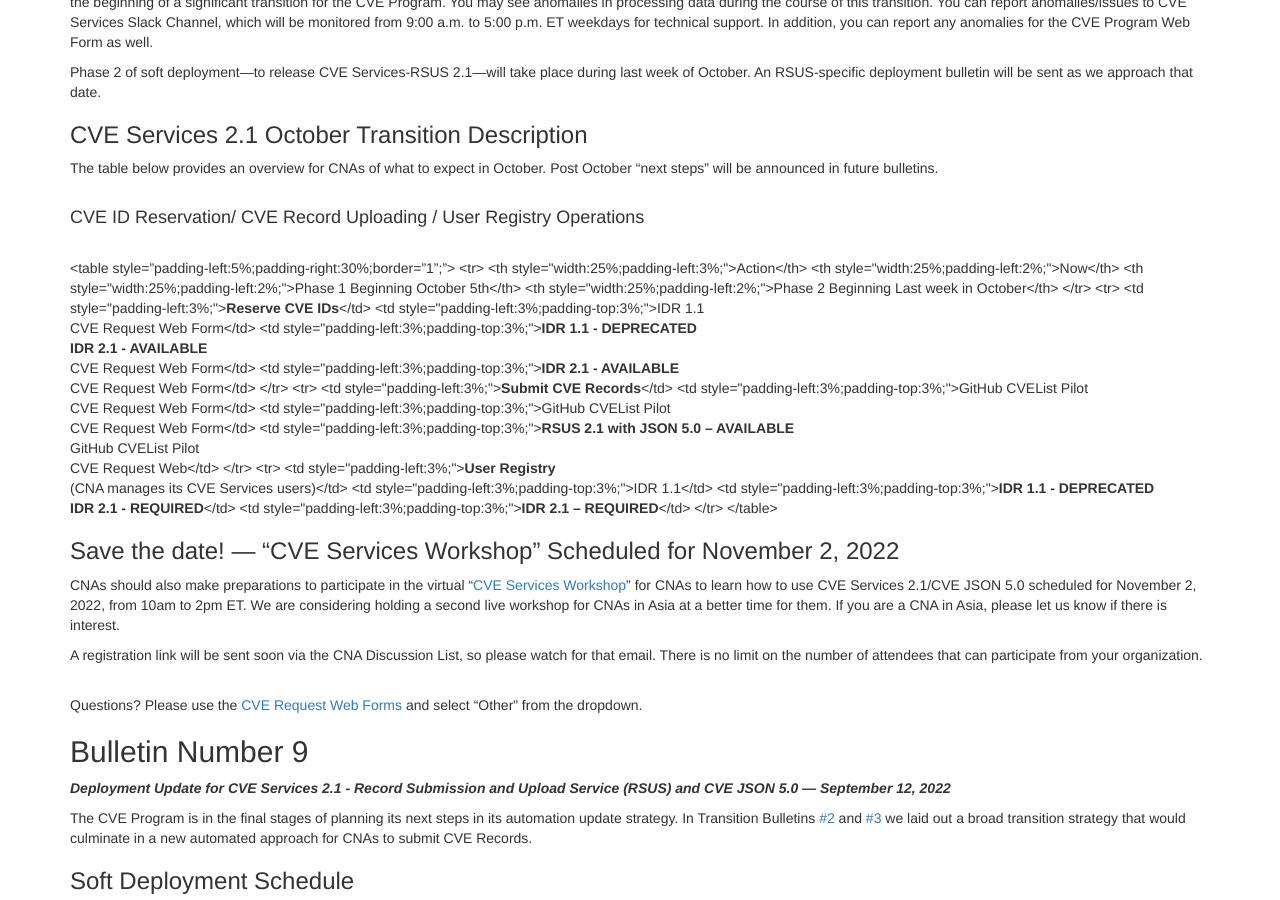
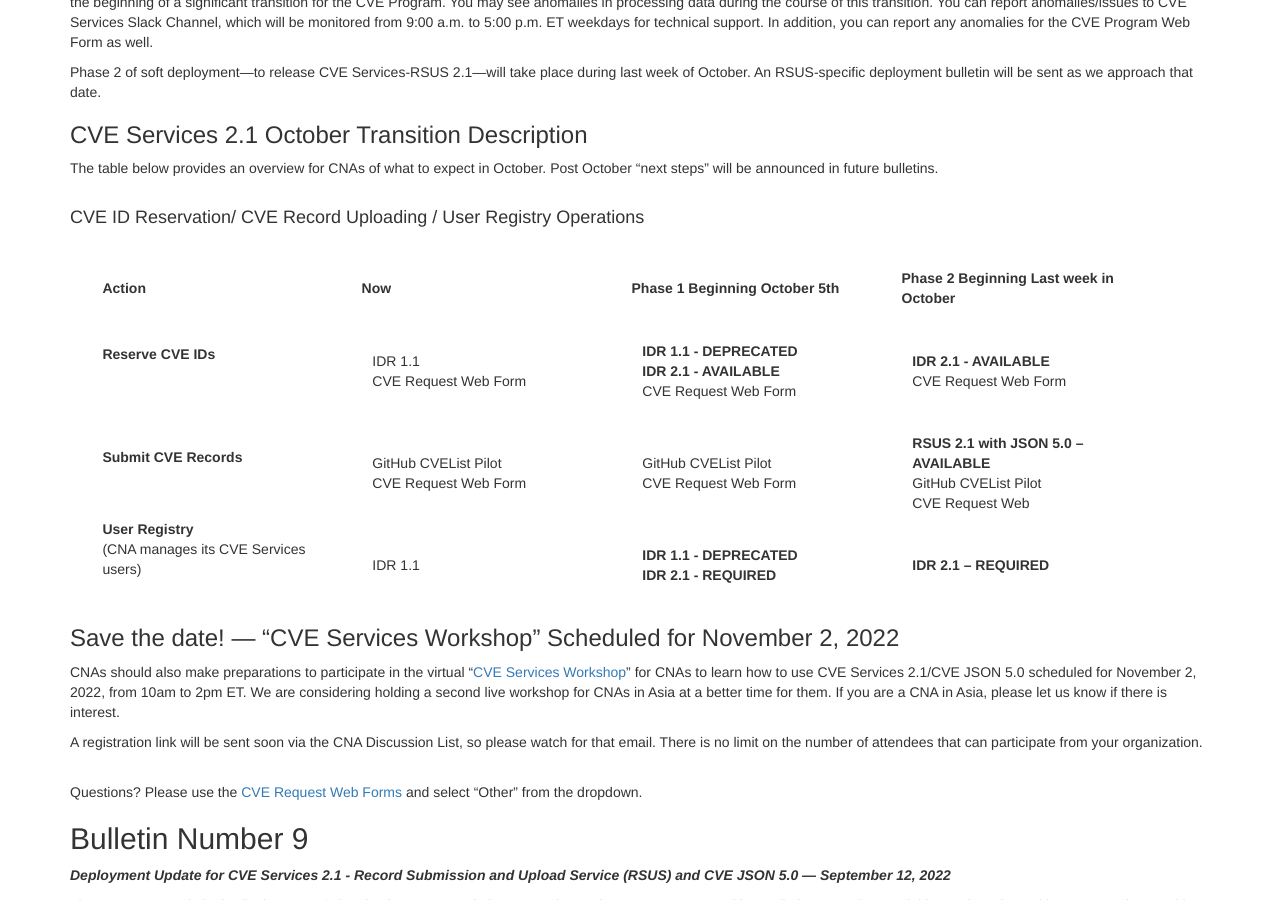
Before and after one commit to CVEProject/cveproject.github.io, a Jekyll site: the page built from automation-transition.md, in a window 1280 px wide and 900 px high, scrolled down 915 px. Built offline with Jekyll 4.4.1, drawn with Linux system fonts in a browser that asks for light colours; nearby versions of some CDN libraries.

Commit message:
Update automation-transition.md

```diff
--- a/automation-transition.md
+++ b/automation-transition.md
@@ -37,7 +37,7 @@ The table below provides an overview for CNAs of what to expect in October. Post
 <br/><br/>
 <h4>CVE ID Reservation/ CVE Record Uploading / User Registry Operations</h4>
 <br/>
-<table style="padding-left:5%;padding-right:30%;border="1";">
+<table style="padding-left:5%;padding-right:30%;">
     <tr>
       <th style="width:25%;padding-left:3%;">Action</th>
       <th style="width:25%;padding-left:2%;">Now</th>
```
